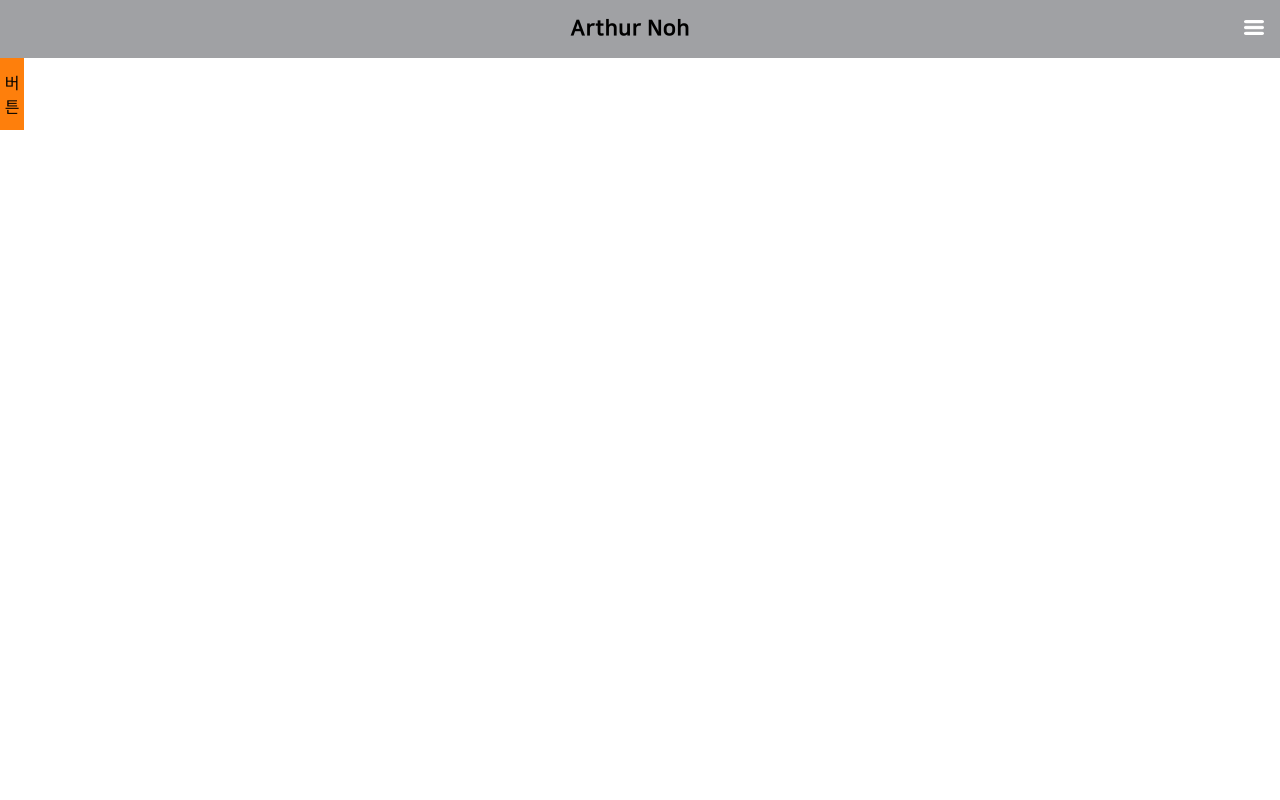
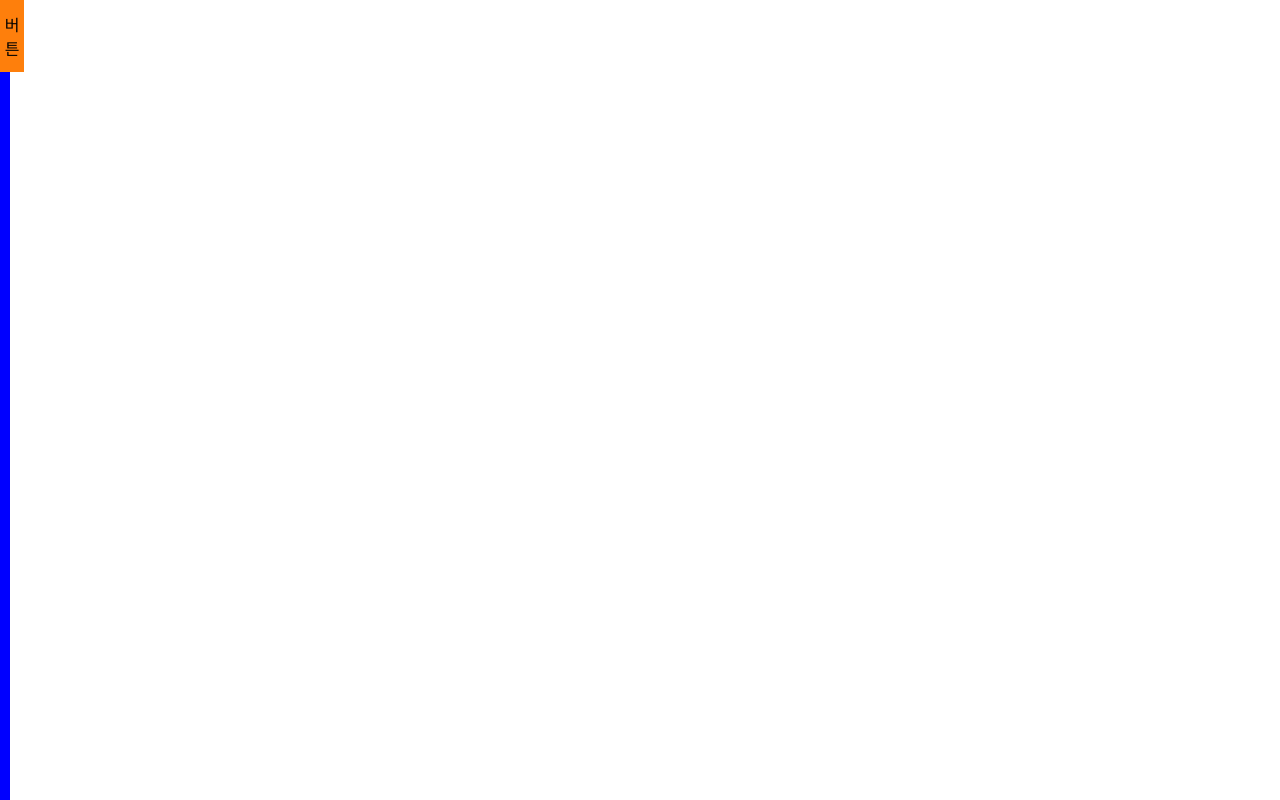
Before and after one commit to Arthur-Noh/legoClone, a React (Create React App) app: page /main in a window 1280 px wide. Built offline with nearby package versions, Linux system fonts and the light colour scheme.

Commit message:
feat: useWindowSize

```diff
--- /dev/null
+++ b/src/hooks/useWindowSize.ts
@@ -0,0 +1,27 @@
+import { useCallback, useEffect, useState } from "react";
+
+type WindowSizeType = {
+    width: number,
+    height: number,
+};
+
+const useWindowSize = () => {
+    const [ windowSize, setWindowSize ] = useState<WindowSizeType>({ width : 0, height : 0 });
+
+    const handleReSizer = useCallback(() => {
+        setWindowSize({
+            width: window.innerWidth,
+            height: window.innerHeight,
+        });
+    }, []);
+
+    useEffect(() => {
+        window.addEventListener('resize', handleReSizer);
+        handleReSizer();
+        return () => window.removeEventListener('resize', handleReSizer);
+    }, []);
+
+    return windowSize;
+};
+
+export default useWindowSize;
--- a/src/pages/notFound/index.tsx
+++ b/src/pages/notFound/index.tsx
@@ -1,11 +1,21 @@
 import React from 'react';
 import View from '../../components/atoms/view';
+import Text from '../../components/atoms/text';
+import styled from 'styled-components';
+
+const Layout = styled(View)`
+display: flex;
+flex: 1;
+flex-direction: column;
+align-items: center;
+justify-content: center;
+`;
 
 const NotFound = () => {
     return (
-        <View>
-
-        </View>
+        <Layout>
+            안녕하세요
+        </Layout>
     );
 };
 
--- a/src/route/appPages.tsx
+++ b/src/route/appPages.tsx
@@ -1,6 +1,7 @@
 import React from 'react';
 import { BrowserRouter, Route, Routes } from 'react-router-dom';
 import { AppRouteDef } from './routeDef';
+import styled from 'styled-components';
 
 const AppPages = () => {
     return (
--- a/src/route/appScreen.tsx
+++ b/src/route/appScreen.tsx
@@ -3,9 +3,13 @@ import styled from 'styled-components';
 import AppPages from './appPages';
 import NavigationBar from '../components/molecules/navigationBar/navigationBar';
 import View from '../components/atoms/view';
+import useWindowSize from '../hooks/useWindowSize';
 
-const RootView = styled.div`
+const RootView = styled.div<{ width: number, height: number }>`
+display: flex;
 flex-direction: column;
+width: ${({ width }) => width}px;
+height: ${({ height }) => height}px;
 `;
 
 interface IAppScreen {
@@ -13,10 +17,15 @@ interface IAppScreen {
 }
 
 const AppScreen: React.FC<IAppScreen> = (props) => {
+    const screenSize = useWindowSize();
+
     return (
-        <RootView>
+        <RootView
+            width={screenSize.width}
+            height={screenSize.height}
+        >
             {/* Header */}
-            <NavigationBar />
+            {/* <NavigationBar /> */}
 
             {/* Pages */}
             <AppPages />
```
